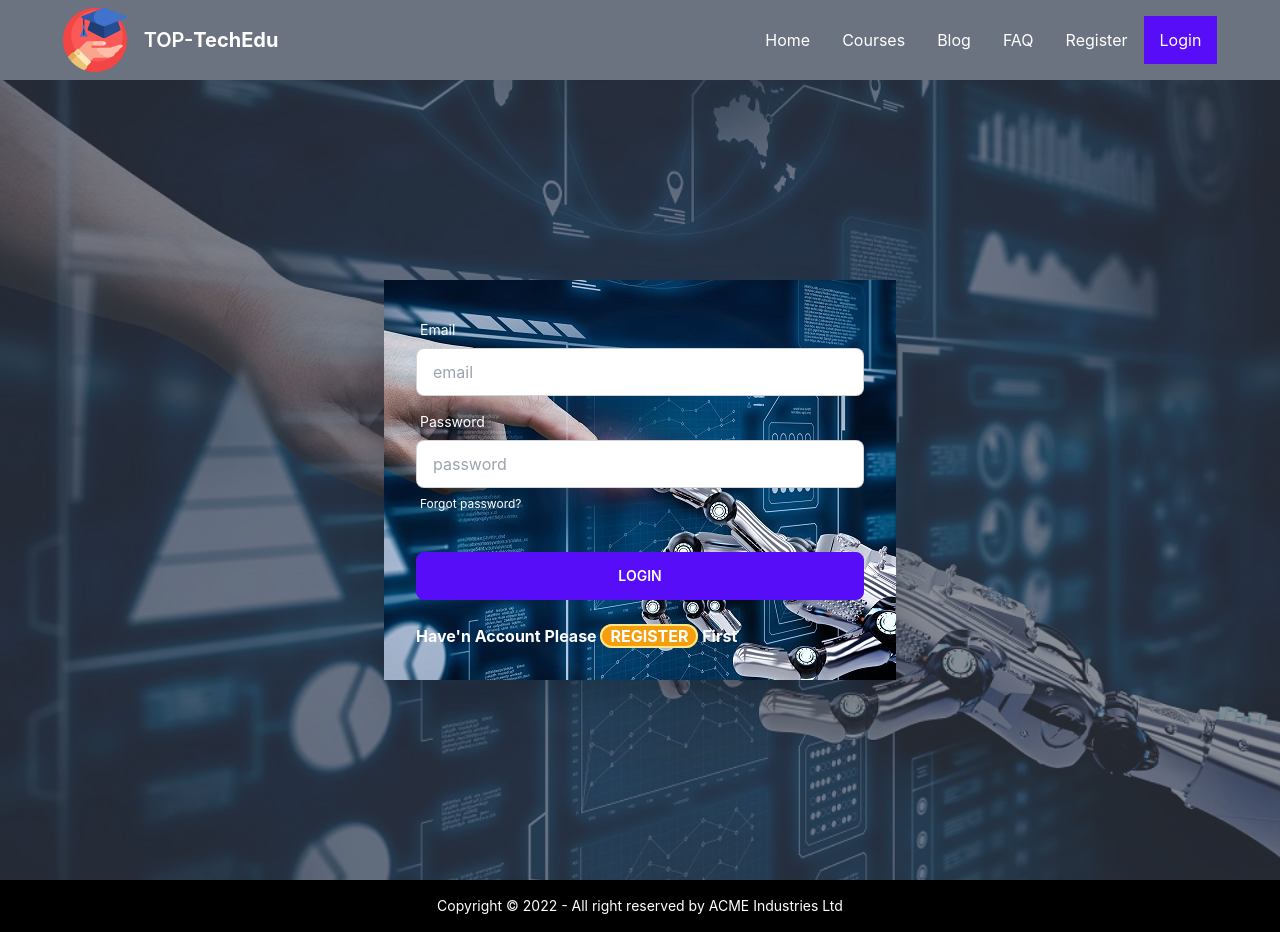
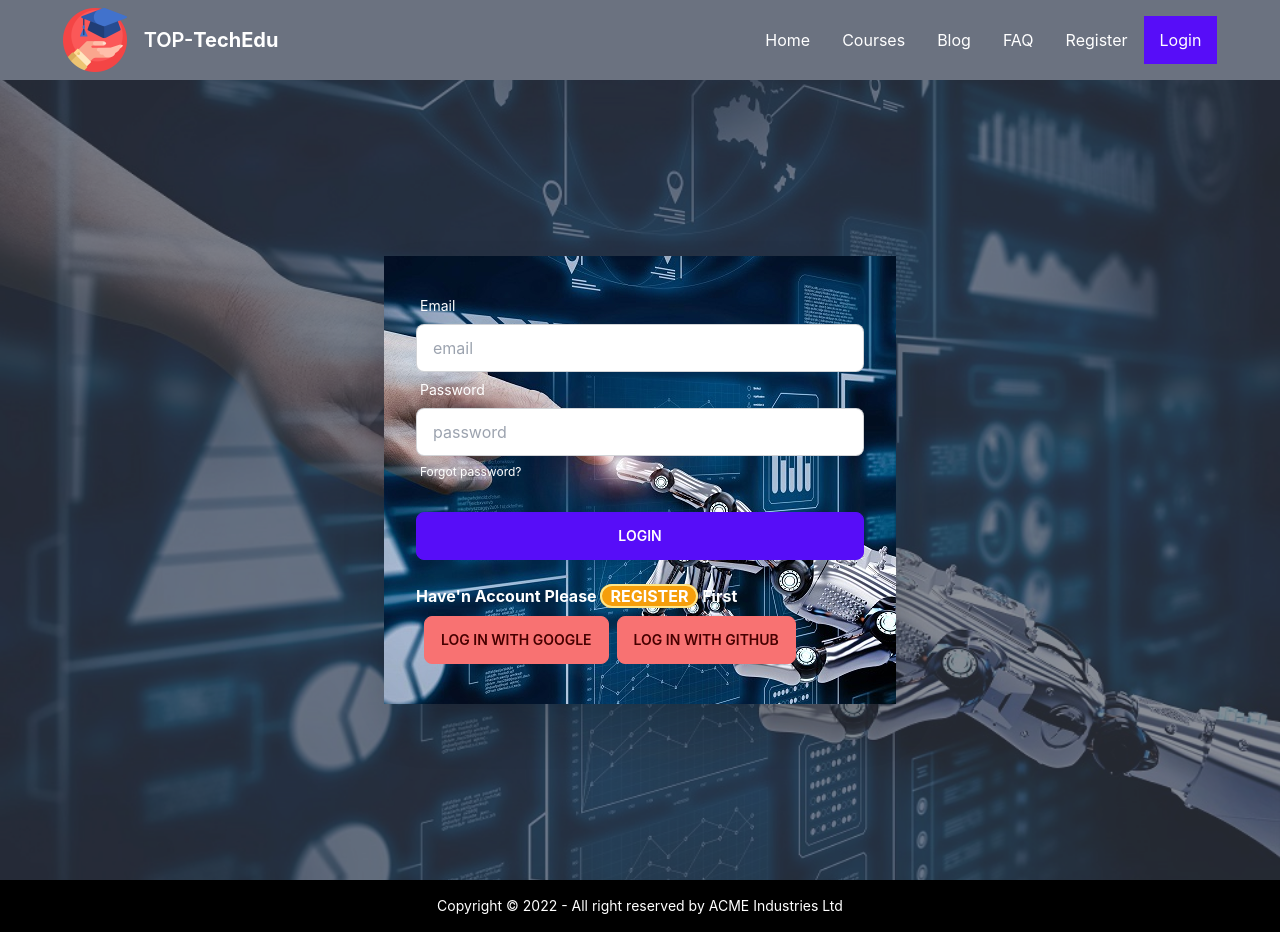
Before and after one commit to sakib036/learning-platform-client, a React (Create React App) app: page /login in a window 1280 px wide. Built offline with nearby package versions, Linux system fonts and the light colour scheme; no server answers.

Commit message:
google-login

```diff
--- a/src/App.js
+++ b/src/App.js
@@ -12,6 +12,7 @@ import Courses from './Pages/Courses/Courses';
 import FAQ from './Pages/FAQ/FAQ';
 import Category from './Pages/Category/Category';
 import Checkout from './Pages/Checkout/Checkout';
+import NotFound from './Pages/NotFound/NotFound';
 
 
 function App() {
@@ -23,28 +24,28 @@ function App() {
         {
           path:'/home',
           element:<Home></Home>,
-          loader:()=>fetch('http://localhost:5000/courses'),
+          loader:()=>fetch('https://top-techedu-server.vercel.app/courses'),
         },
         {
           path:'/',
           element:<Home></Home>,
-          loader:()=>fetch('http://localhost:5000/courses'),
+          loader:()=>fetch('https://top-techedu-server.vercel.app/courses'),
         },
         {
           path:'/courses',
           element:<Courses></Courses>,
-          loader:()=>fetch('http://localhost:5000/courses'),
+          loader:()=>fetch('https://top-techedu-server.vercel.app/courses'),
         },
         {
           path:'/category/:id',
           element:<Category></Category>,
-          loader: ({params})=> fetch(`http://localhost:5000/category/${params.id}`)
+          loader: ({params})=> fetch(`https://top-techedu-server.vercel.app/category/${params.id}`)
 
       },
         {
           path:'/category/checkout/:id',
           element:<PrivateRoutes><Checkout></Checkout></PrivateRoutes>,
-          loader: ({params})=> fetch(`http://localhost:5000/category/checkout/${params.id}`)
+          loader: ({params})=> fetch(`https://top-techedu-server.vercel.app/category/checkout/${params.id}`)
 
       },
         {
@@ -63,6 +64,10 @@ function App() {
           path:'/login',
           element:<Login></Login>
         },
+        {
+          path:'/*',
+          element:<NotFound></NotFound>
+        },
       ]
     }
   ]);
--- a/src/Context/AuthProvider/AuthProvider.js
+++ b/src/Context/AuthProvider/AuthProvider.js
@@ -1,6 +1,6 @@
 import { createContext, useEffect, useState } from "react";
 import app from "../../firebase/firebase.config";
-import { createUserWithEmailAndPassword, getAuth, onAuthStateChanged, sendEmailVerification, signInWithEmailAndPassword, signInWithPopup, signOut, updateProfile } from 'firebase/auth'
+import { createUserWithEmailAndPassword, getAuth, onAuthStateChanged, signInWithEmailAndPassword, signInWithPopup, signOut, updateProfile } from 'firebase/auth'
 
 
 
@@ -12,9 +12,9 @@ const AuthProvider = ({ children }) => {
     const [user, setUser] = useState(null);
     const [loading, setLoading] = useState(true);
 
-    const providerLogin = (provider) => {
+    const providerLogIn = (provider) => {
         setLoading(true);
-        return signInWithPopup(auth, provider);
+        return signInWithPopup(auth, provider)
     }
 
     const createUser = (email, password) => {
@@ -52,7 +52,7 @@ const AuthProvider = ({ children }) => {
         user,
         loading,
         setLoading,
-        providerLogin,
+        providerLogIn,
         logOut,
         updateUserProfile,
         createUser,
--- a/src/Pages/Header/Header.js
+++ b/src/Pages/Header/Header.js
@@ -83,7 +83,7 @@ const Header = () => {
                                     <>
                                         <span>{displayName&& user?.displayName}</span>
                                         <span onMouseOver={handleMouseOver} onMouseOut={handleMouseOut} className='p-0'> {user?.photoURL ?
-                                        <img className="rounded-full w-12 h-12 " src={user?.photoURL} alt=''/>: <FaUser></FaUser>
+                                        <img className="rounded-full w-12 h-12 mx-2" src={user?.photoURL} alt=''/>: <FaUser></FaUser>
                                         }</span>
                                         <button onClick={handleLogOut} className="btn btn-active btn-primary">LogOut</button>
 
--- a/src/Pages/LeftSideNav/LeftSideNave.js
+++ b/src/Pages/LeftSideNav/LeftSideNave.js
@@ -7,7 +7,7 @@ const LeftSideNave = () => {
     const [categories, setCategories] = useState([]);
 
     useEffect( ()=>{
-        fetch('http://localhost:5000/categories')
+        fetch('https://top-techedu-server.vercel.app/categories')
         .then(res=>res.json())
         .then(data=>setCategories(data))
 
--- a/src/Pages/Login/Login.js
+++ b/src/Pages/Login/Login.js
@@ -3,21 +3,37 @@ import { Link } from 'react-router-dom';
 import igoPic from '../../assets/Images/login.jpg'
 import { useLocation, useNavigate } from 'react-router-dom';
 import { AuthContext } from '../../Context/AuthProvider/AuthProvider';
+import { GoogleAuthProvider } from 'firebase/auth';
 
 const Login = () => {
     const [error, setError] = useState('');
-    const { signIn, setLoading } = useContext(AuthContext);
+    const { signIn, setLoading, providerLogIn } = useContext(AuthContext);
+    const googleProvider=new GoogleAuthProvider();
+
+    const handleGoogleLogIn=()=>{
+        providerLogIn(googleProvider)
+        .then(result=>{
+            const user=result.user;
+            console.log(user)
+        })
+        .catch(error=>{
+            console.error(error)
+        })
+
+    }
     const navigate = useNavigate();
     const location = useLocation();
 
     const from = location.state?.from?.pathname || '/';
+
+
 
     const handelLog = (e) => {
         e.preventDefault();
         const form = e.target;
         const email = form.email.value;
         const password = form.password.value;
-        console.log(email, password)
+
 
         signIn(email, password)
             .then(result => {
@@ -42,9 +58,10 @@ const Login = () => {
                 <div className="hero-overlay bg-opacity-60"></div>
 
 
-                <form onSubmit={handelLog} className="card flex-shrink-0 w-full max-w-lg shadow-2xl bg-base-100 ">
+                <div className="card flex-shrink-0 w-full max-w-lg shadow-2xl bg-base-100 ">
                     <div className="card-body bg-center" style={{ backgroundImage: `url(${igoPic})` }}>
-                        <div className="form-control">
+                       <form onSubmit={handelLog} >
+                       <div className="form-control">
                             <label className="label">
                                 <span className="label-text text-white">Email</span>
                             </label>
@@ -63,15 +80,22 @@ const Login = () => {
                         </div>
                         <div className="form-control mt-6">
                             <button className="btn btn-primary">Login</button>
+                            <div>
+
                             <label className="form-control mt-6">
                                 <h1 className='font-bold text-white'>Have'n Account Please <Link to="/login" className='border-2 border-amber-200 px-2 rounded-xl  bg-amber-500'>REGISTER</Link> First</h1>
 
                             </label>
+                                </div>
                         </div>
+                        <div>
+                        <button onClick={handleGoogleLogIn} className="btn btn-error my-2 mx-2">Log In With Google</button>
+
+                            <button className="btn btn-error">Log In With GitHub</button>
+                        </div>
+                       </form>
                     </div>
-
-
-                </form>
+                </div>
             </div>
         </div>
     );
--- /dev/null
+++ b/src/Pages/NotFound/NotFound.js
@@ -0,0 +1,12 @@
+import React from 'react';
+import img from '../../assets/Images/not-found-png.png'
+
+const NotFound = () => {
+    return (
+        <div >
+            <img className='h-1/2 w-3/4' src={img} alt="" />
+        </div>
+    );
+};
+
+export default NotFound;
--- a/src/Pages/Register/Register.js
+++ b/src/Pages/Register/Register.js
@@ -82,9 +82,7 @@ const Register = () => {
                             </label>
                             <input type="password" name='password' placeholder="password" className="input input-bordered" />
 
-                            <div className="text-danger">
-                                {error}
-                            </div>
+                            <div className='text-red-500 bg-gray-800 rounded-xl'>{error}</div>
 
                         </div>
                         <div className="form-control mt-6">
```
Also changed, not shown: src/assets/Images/header.png (deleted), src/assets/Images/not-found-png.png (added).
